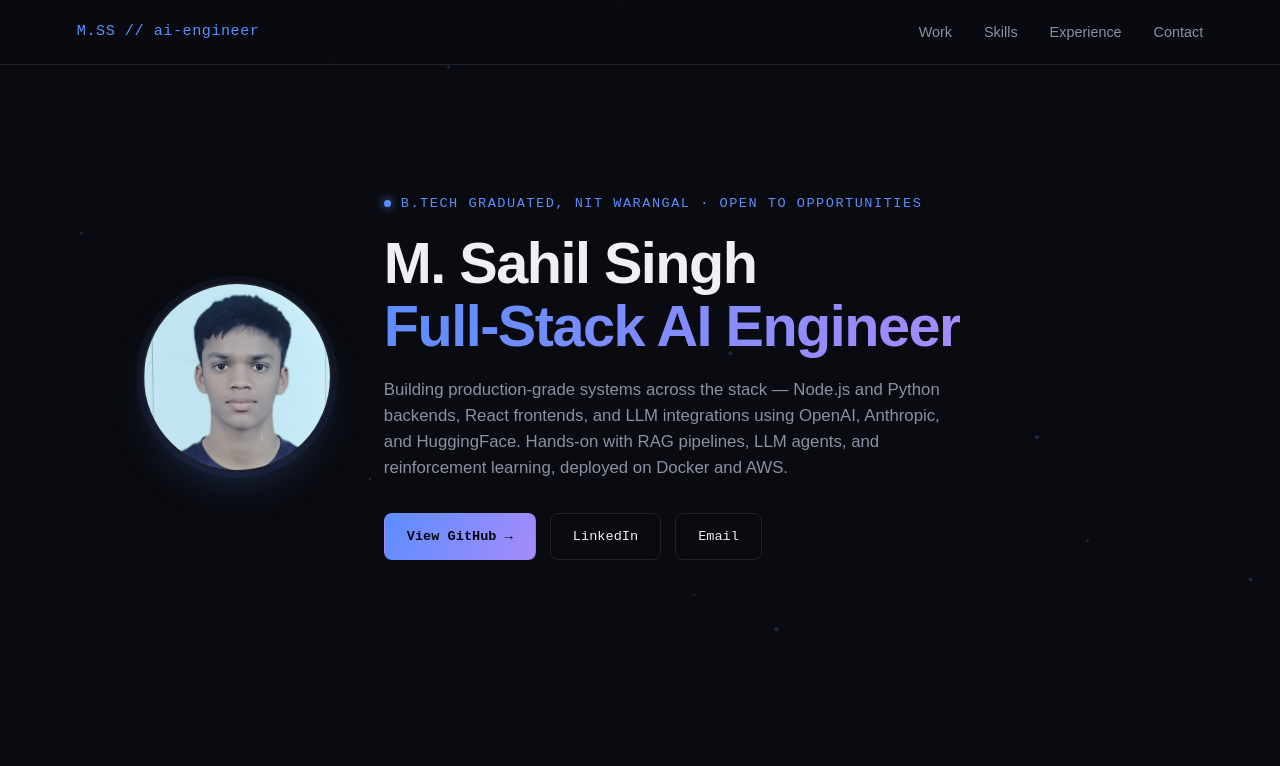
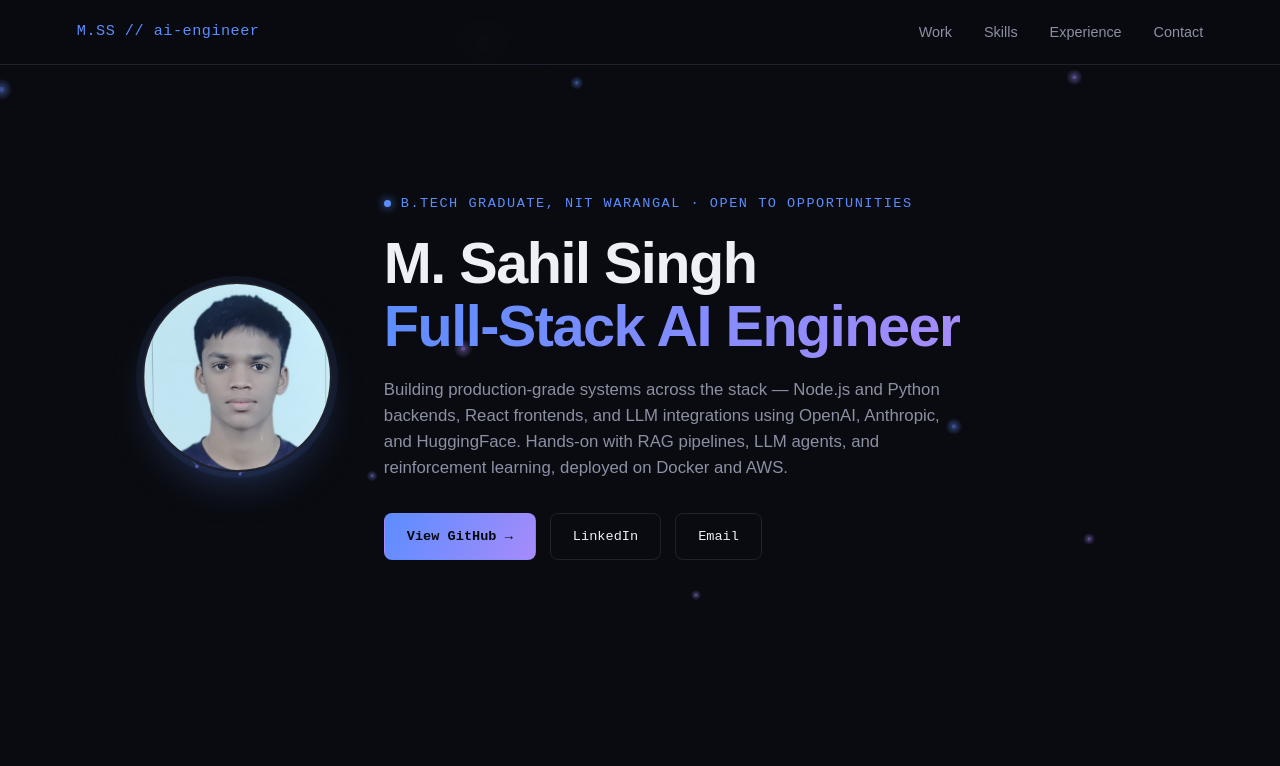
Before and after one commit to sahil123-57/sahil123-57.github.io, a plain HTML site: page index.html in a window 1280 px wide. Shown: the top 766 px of the page. Drawn offline with nearby package versions, Linux system fonts and the light colour scheme.

Commit message:
Enhance neuron canvas and avatar styles
Updated styles for the neuron canvas and avatar. Enhanced the brain container and adjusted the animation parameters for improved visual effects.

```diff
--- a/index.html
+++ b/index.html
@@ -29,8 +29,8 @@
   a{color:inherit; text-decoration:none;}
   ::selection{ background:var(--blue); color:#040509; }
 
-  /* subtle single background effect: soft glowing neuron mesh, low opacity */
-  #neuron-canvas{ position:fixed; inset:0; z-index:0; opacity:0.35; }
+  /* glowing neuron mesh with subtle pulses */
+  #neuron-canvas{ position:fixed; inset:0; z-index:0; opacity:0.55; }
   .content{ position:relative; z-index:1; }
 
   nav{
@@ -53,13 +53,23 @@
   .hero-grid{ display:flex; align-items:center; gap:52px; flex-wrap:wrap; }
   .hero-text{ flex:1; min-width:300px; }
 
+  .avatar-wrap{ position:relative; flex-shrink:0; width:190px; height:190px; }
   .avatar{
     width:190px; height:190px; border-radius:50%;
     object-fit:cover; object-position:50% 20%;
     border:2px solid var(--line);
-    box-shadow:0 0 0 6px rgba(91,141,255,0.06), 0 20px 50px -20px rgba(91,141,255,0.35);
-    flex-shrink:0;
+    box-shadow:0 0 0 6px rgba(91,141,255,0.08), 0 20px 50px -20px rgba(91,141,255,0.45);
+    position:relative; z-index:2;
   }
+  #brain-container{
+    position:absolute; top:50%; left:50%;
+    width:280px; height:280px;
+    transform:translate(-50%,-50%);
+    z-index:1;
+    pointer-events:none;
+    opacity:0.9;
+  }
+  #brain-container canvas{ display:block; }
 
   .eyebrow{
     font-family:var(--mono); font-size:0.85rem; letter-spacing:1.5px; text-transform:uppercase;
@@ -187,9 +197,12 @@
 
   <header>
     <div class="hero-grid">
-      <img class="avatar" src="assets/profile.jpg" alt="M. Sahil Singh">
+      <div class="avatar-wrap">
+        <div id="brain-container" aria-hidden="true"></div>
+        <img class="avatar" src="assets/profile.jpg" alt="M. Sahil Singh">
+      </div>
       <div class="hero-text">
-        <div class="eyebrow">B.Tech Graduated, NIT Warangal · Open to opportunities</div>
+        <div class="eyebrow">B.Tech Graduate, NIT Warangal · Open to opportunities</div>
         <h1>M. Sahil Singh<br><span>Full-Stack AI Engineer</span></h1>
         <p class="hero-desc">
           Building production-grade systems across the stack — Node.js and Python backends, React frontends,
@@ -374,23 +387,45 @@
 <script>
   const prefersReduced = window.matchMedia('(prefers-reduced-motion: reduce)').matches;
 
-  /* single subtle background effect: static-ish glowing mesh, gentle drift, no mouse tracking, no pulses */
+  /* glowing neuron mesh with gentle drift and occasional pulses along links */
   const canvas = document.getElementById('neuron-canvas');
   const ctx = canvas.getContext('2d');
-  let w, h, nodes;
+  let w, h, nodes, pulses = [];
   function resize(){
     w = canvas.width = window.innerWidth;
     h = canvas.height = document.documentElement.scrollHeight;
   }
   window.addEventListener('resize', resize);
   resize();
-  const NODE_COUNT = Math.min(45, Math.floor(w/28));
+  const NODE_COUNT = Math.min(55, Math.floor(w/26));
   nodes = Array.from({length: NODE_COUNT}, () => ({
     x: Math.random()*w, y: Math.random()*h,
-    vx:(Math.random()-0.5)*0.12, vy:(Math.random()-0.5)*0.12,
-    r: Math.random()*1.4 + 1
+    vx:(Math.random()-0.5)*0.14, vy:(Math.random()-0.5)*0.14,
+    r: Math.random()*1.5 + 1,
+    hue: Math.random()
   }));
-  const LINK_DIST = 140;
+  const LINK_DIST = 145;
+
+  function nodeColor(n, alpha){
+    const r = Math.round(91 + (167-91)*n.hue);
+    const g = Math.round(141 + (139-141)*n.hue);
+    const b = Math.round(255 + (250-255)*n.hue);
+    return `rgba(${r},${g},${b},${alpha})`;
+  }
+
+  function maybeSpawnPulse(){
+    if(Math.random() < 0.02 && nodes.length > 1){
+      const a = nodes[Math.floor(Math.random()*nodes.length)];
+      let best = null, bestDist = LINK_DIST;
+      for(const b of nodes){
+        if(b===a) continue;
+        const d = Math.hypot(a.x-b.x, a.y-b.y);
+        if(d < bestDist){ bestDist = d; best = b; }
+      }
+      if(best){ pulses.push({ a, b:best, t:0 }); }
+    }
+  }
+
   function step(){
     ctx.clearRect(0,0,w,h);
     for(const n of nodes){
@@ -405,15 +440,36 @@
         const a=nodes[i], b=nodes[j];
         const dist=Math.hypot(a.x-b.x, a.y-b.y);
         if(dist<LINK_DIST){
-          ctx.strokeStyle = `rgba(110,140,255,${0.10*(1-dist/LINK_DIST)})`;
+          ctx.strokeStyle = `rgba(120,150,255,${0.13*(1-dist/LINK_DIST)})`;
           ctx.lineWidth=1;
           ctx.beginPath(); ctx.moveTo(a.x,a.y); ctx.lineTo(b.x,b.y); ctx.stroke();
         }
       }
     }
+
+    if(!prefersReduced) maybeSpawnPulse();
+    pulses = pulses.filter(p => p.t <= 1);
+    for(const p of pulses){
+      p.t += 0.018;
+      const x = p.a.x + (p.b.x - p.a.x) * p.t;
+      const y = p.a.y + (p.b.y - p.a.y) * p.t;
+      const grad = ctx.createRadialGradient(x,y,0,x,y,7);
+      grad.addColorStop(0, 'rgba(190,205,255,0.85)');
+      grad.addColorStop(1, 'rgba(190,205,255,0)');
+      ctx.fillStyle = grad;
+      ctx.beginPath(); ctx.arc(x,y,7,0,Math.PI*2); ctx.fill();
+    }
+
     for(const n of nodes){
+      const glow = ctx.createRadialGradient(n.x,n.y,0,n.x,n.y,n.r*4.5);
+      glow.addColorStop(0, nodeColor(n, 0.8));
+      glow.addColorStop(1, nodeColor(n, 0));
+      ctx.fillStyle = glow;
+      ctx.beginPath(); ctx.arc(n.x,n.y,n.r*4.5,0,Math.PI*2); ctx.fill();
+
       ctx.beginPath(); ctx.arc(n.x,n.y,n.r,0,Math.PI*2);
-      ctx.fillStyle='rgba(120,150,255,0.6)'; ctx.fill();
+      ctx.fillStyle = nodeColor(n, 0.9);
+      ctx.fill();
     }
     if(!prefersReduced) requestAnimationFrame(step);
   }
@@ -431,6 +487,71 @@
   } else {
     revealEls.forEach(el=>el.classList.add('in-view'));
   }
+
+  /* subtle rotating neural "brain" halo behind the profile photo */
+  (function initBrain(){
+    const container = document.getElementById('brain-container');
+    if(!container) return;
+    const script = document.createElement('script');
+    script.src = 'https://cdnjs.cloudflare.com/ajax/libs/three.js/r128/three.min.js';
+    script.onload = function(){
+      const size = container.clientWidth || 280;
+      const scene = new THREE.Scene();
+      const camera = new THREE.PerspectiveCamera(45, 1, 0.1, 100);
+      camera.position.z = 5.4;
+
+      const renderer = new THREE.WebGLRenderer({ alpha:true, antialias:true });
+      renderer.setPixelRatio(Math.min(window.devicePixelRatio, 2));
+      renderer.setSize(size, size);
+      container.appendChild(renderer.domElement);
+
+      const group = new THREE.Group();
+      scene.add(group);
+
+      const nodeCount = 70;
+      const positions = [];
+      function lobePoint(sideSign){
+        const phi = Math.acos(2*Math.random()-1);
+        const theta = Math.random()*Math.PI*2;
+        const r = 1.7 + (Math.random()-0.5)*0.3;
+        const x = r*Math.sin(phi)*Math.cos(theta)*0.6 + sideSign*0.5;
+        const y = r*Math.sin(phi)*Math.sin(theta)*0.8;
+        const z = r*Math.cos(phi)*0.6;
+        return new THREE.Vector3(x,y,z);
+      }
+      for(let i=0;i<nodeCount;i++){ positions.push(lobePoint(i%2===0 ? 1 : -1)); }
+
+      const colors = [0x5b8dff, 0xa78bfa];
+      positions.forEach((p, idx)=>{
+        const geo = new THREE.SphereGeometry(0.024, 6, 6);
+        const mat = new THREE.MeshBasicMaterial({ color: colors[idx%2], transparent:true, opacity:0.55 });
+        const m = new THREE.Mesh(geo, mat);
+        m.position.copy(p);
+        group.add(m);
+      });
+
+      const lineMat = new THREE.LineBasicMaterial({ color: 0x8aa4ff, transparent:true, opacity:0.14 });
+      const lineGeo = new THREE.BufferGeometry();
+      const linePts = [];
+      for(let i=0;i<positions.length;i++){
+        for(let j=i+1;j<positions.length;j++){
+          if(positions[i].distanceTo(positions[j]) < 0.6){
+            linePts.push(positions[i], positions[j]);
+          }
+        }
+      }
+      lineGeo.setFromPoints(linePts);
+      group.add(new THREE.LineSegments(lineGeo, lineMat));
+
+      function animate(){
+        if(!prefersReduced){ group.rotation.y += 0.004; group.rotation.x += 0.0012; }
+        renderer.render(scene, camera);
+        requestAnimationFrame(animate);
+      }
+      animate();
+    };
+    document.body.appendChild(script);
+  })();
 </script>
 
 </body>
```
